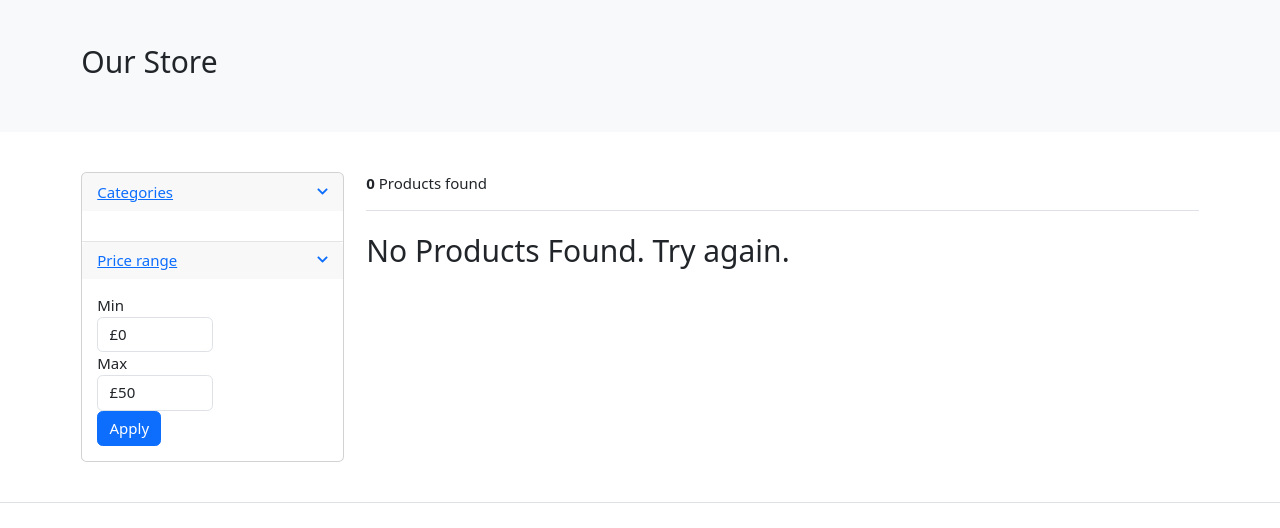
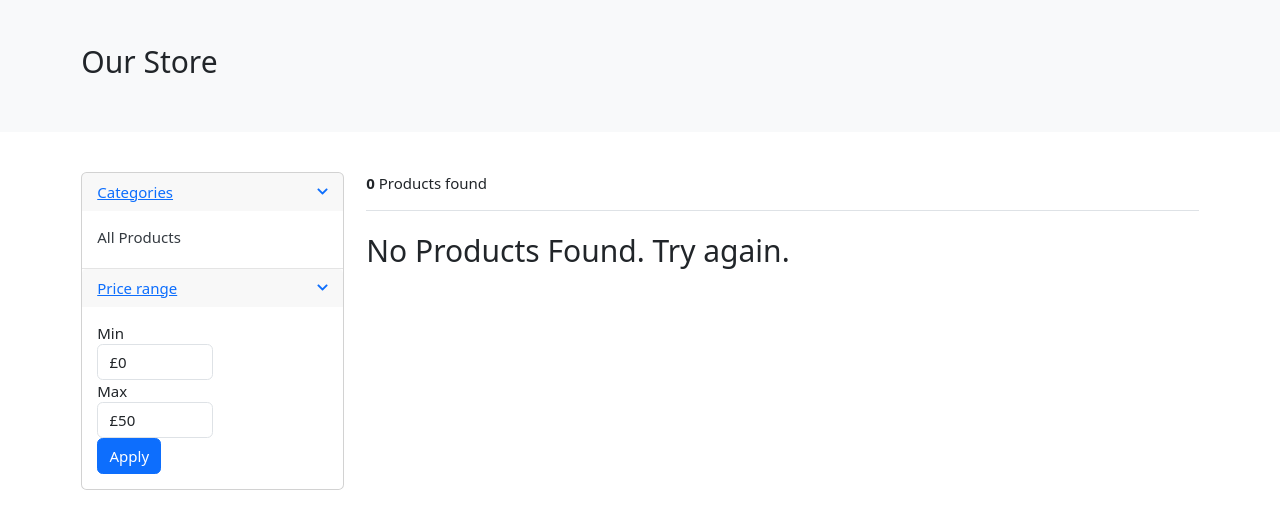
Before and after one commit to sheenaanto/WebMart, a Django app: page /store/ in a window 1280 px wide. Shown: the part 134-662 px from the top of the page. Run offline with Django 4.2, Linux system fonts and the light colour scheme; data that the repository does not hold is empty; some web fonts are replaced.

Commit message:
Add category context processor, update models, views, and templates for category-based product filtering

```diff
--- /dev/null
+++ b/category/context_processors.py
@@ -0,0 +1,8 @@
+
+
+from category.models import Category
+
+
+def menu_links(request):
+    category_links = Category.objects.all()
+    return dict(links=category_links)
--- a/category/models.py
+++ b/category/models.py
@@ -1,5 +1,6 @@
 from django.db import models
 from cloudinary.models import CloudinaryField
+from django.urls import reverse
 
 # Create your models here.
 
@@ -14,5 +15,8 @@ class Category(models.Model):
         verbose_name = 'Category'
         verbose_name_plural = 'Categories'
 
+    def get_url(self):
+        return reverse('products_by_category', args=[self.slug])
+
     def __str__(self):
         return self.category_name
--- a/store/urls.py
+++ b/store/urls.py
@@ -5,4 +5,6 @@ from store import views
 
 urlpatterns = [
     path('', views.store, name='store'),
+    path('<slug:category_slug>/', views.store, name='products_by_category'),
+
 ]
--- a/store/views.py
+++ b/store/views.py
@@ -1,12 +1,20 @@
-from django.shortcuts import render
+from django.shortcuts import get_object_or_404, render
+
+from category.models import Category
 from .models import Product
 
 # Create your views here.
 
 
-def store(request):
-    products = Product.objects.all().filter(is_available=True)
-    products_count = products.count()
+def store(request, category_slug=None):
+    if category_slug:
+        selected_category = get_object_or_404(Category, slug=category_slug)
+        products = Product.objects.filter(
+            category=selected_category, is_available=True)
+        products_count = products.count()
+    else:
+        products = Product.objects.all().filter(is_available=True)
+        products_count = products.count()
     context = {
         'products': products,
         'products_count': products_count,
--- a/templates/includes/navbar.html
+++ b/templates/includes/navbar.html
@@ -64,11 +64,15 @@
 
           <ul class="dropdown-menu w-100">
             <li>
-              <a class="dropdown-item" href="">All</a>
+              <a class="dropdown-item" href="{% url 'store' %}">
+                All Products</a
+              >
             </li>
             {% for category in links %}
             <li>
-              <a class="dropdown-item" href="">{{ category.category_name }}</a>
+              <a class="dropdown-item" href="{{ category.get_url }}"
+                >{{ category.category_name }}</a
+              >
             </li>
             {% endfor %}
           </ul>
--- a/templates/store/store.html
+++ b/templates/store/store.html
@@ -35,6 +35,11 @@
             <div class="filter-content collapse show" id="collapse_1" style="">
               <div class="card-body">
                 <ul class="list-menu">
+                  <li>
+                    <a class="dropdown-item" href="{% url 'store' %}"
+                      >All Products</a
+                    >
+                  </li>
                   {% for category in links %}
                   <li>
                     <a href="{{ category.get_url }}"
--- a/webmart/settings.py
+++ b/webmart/settings.py
@@ -80,6 +80,7 @@ TEMPLATES = [
                 'django.template.context_processors.request',
                 'django.contrib.auth.context_processors.auth',
                 'django.contrib.messages.context_processors.messages',
+                'category.context_processors.menu_links',
             ],
         },
     },
```
